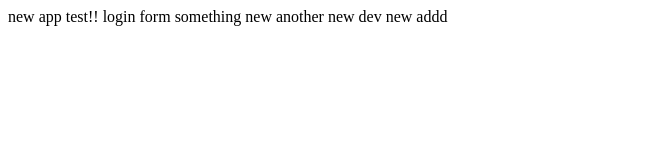
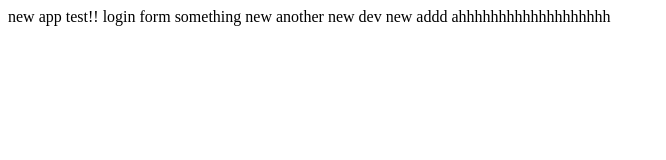
Before and after one commit to dcm5659/somerepo, a plain HTML site: page index.html in a window 1280 px wide. Shown: the whole page, without its empty margins (0-666 px from the left). Drawn offline with Linux system fonts and the light colour scheme.

Commit message:
plz work

```diff
--- a/index.html
+++ b/index.html
@@ -8,5 +8,6 @@
     another new
     dev new
     addd
+    ahhhhhhhhhhhhhhhhhhh
 </body>
 </html>
```
